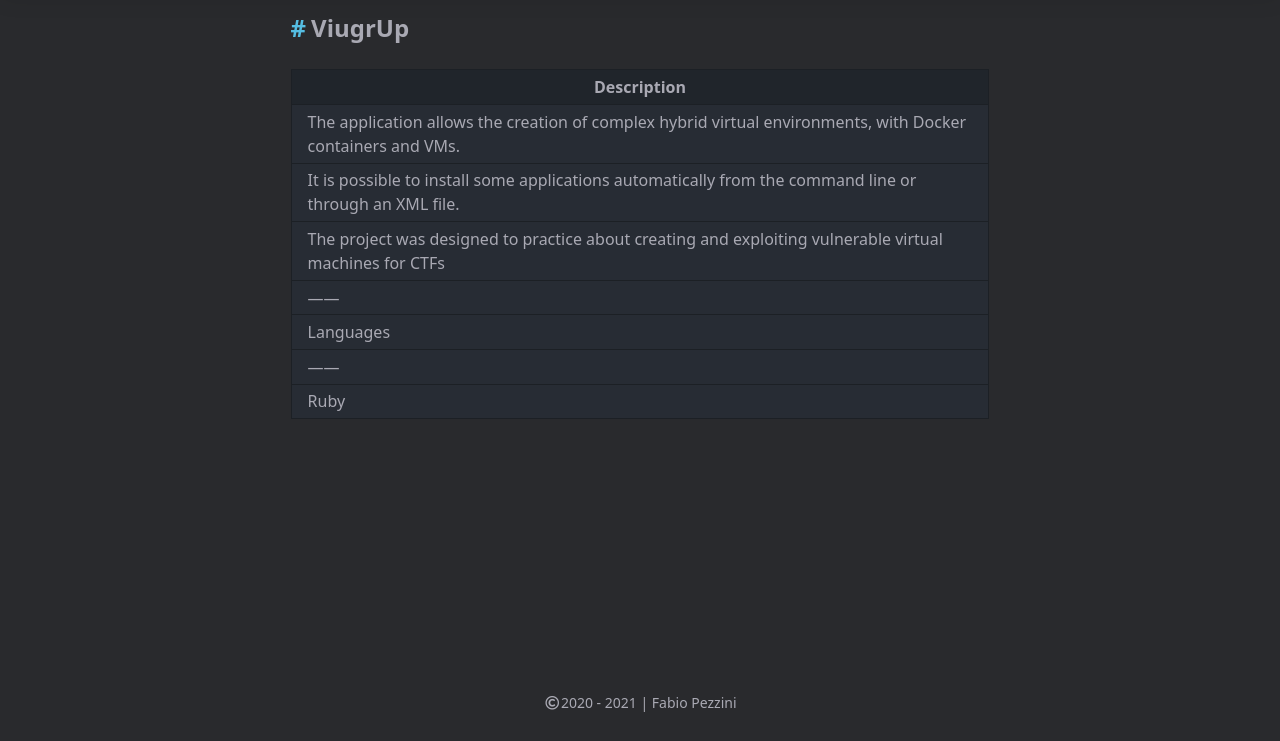
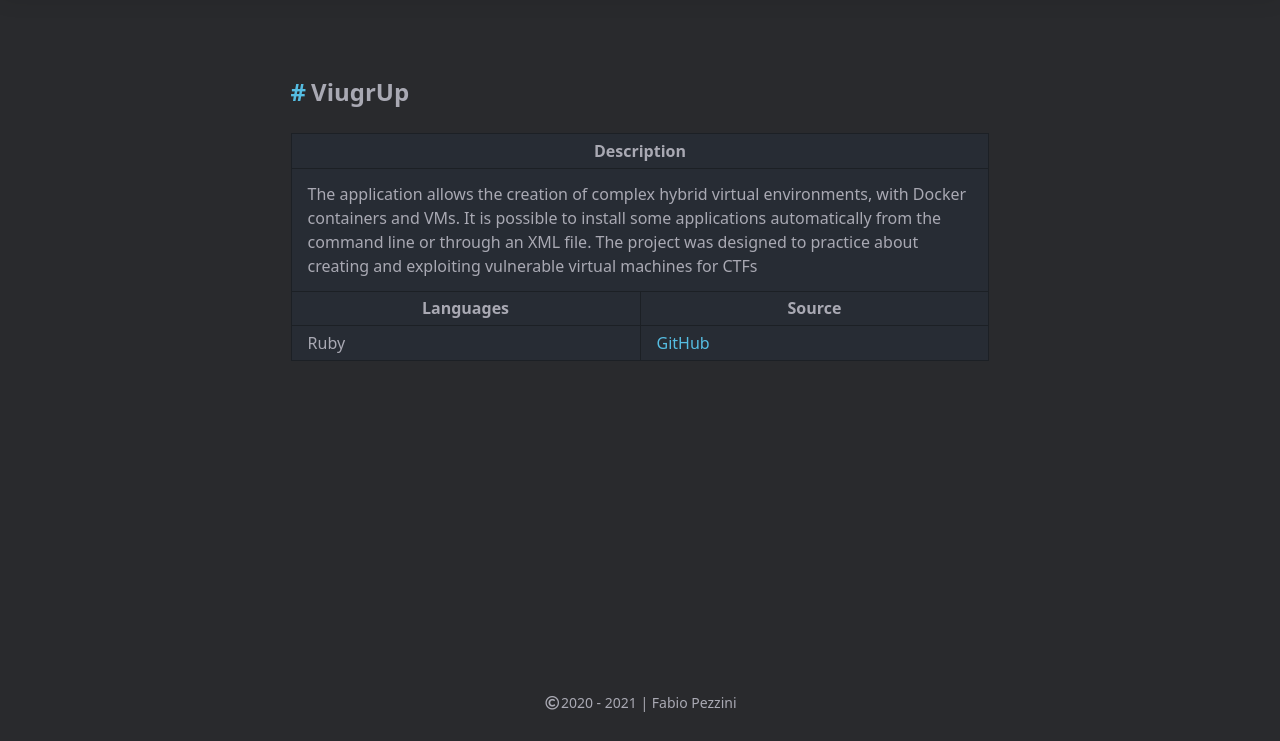
Before and after one commit to FabioPezzini/FabioPezzini.github.io, a plain HTML site: page projects/index.html in a window 1280 px wide. Shown: the part 59-800 px from the top of the page. Drawn offline with Linux system fonts and the light colour scheme.

Commit message:
Site update

```diff
--- a/projects/index.html
+++ b/projects/index.html
@@ -6,13 +6,41 @@
         <meta name="robots" content="noodp" />
         <meta http-equiv="X-UA-Compatible" content="IE=edge, chrome=1">
         <title> - Fabio Pezzini</title><meta name="Description" content="Fabio Pezzini personal site"><meta property="og:title" content="" />
-<meta property="og:description" content="ViugrUp    Description     The application allows the creation of complex hybrid virtual environments, with Docker containers and VMs.   It is possible to install some applications automatically from the command line or through an XML file.   The project was designed to practice about creating and exploiting vulnerable virtual machines for CTFs   &mdash;&mdash;   Languages   &mdash;&mdash;   Ruby    " />
+<meta property="og:description" content="
+ViugrUp
+
+Description
+The application allows the creation of complex hybrid virtual environments, with Docker containers and VMs.
+It is possible to install some applications automatically from the command line or through an XML file.
+The project was designed to practice about creating and exploiting vulnerable virtual machines for CTFs
+
+
+LanguagesSource
+
+Ruby
+GitHub
+
+" />
 <meta property="og:type" content="article" />
 <meta property="og:url" content="https://FabioPezzini.github.io/projects/" />
 
 <meta name="twitter:card" content="summary"/>
 <meta name="twitter:title" content=""/>
-<meta name="twitter:description" content="ViugrUp    Description     The application allows the creation of complex hybrid virtual environments, with Docker containers and VMs.   It is possible to install some applications automatically from the command line or through an XML file.   The project was designed to practice about creating and exploiting vulnerable virtual machines for CTFs   &mdash;&mdash;   Languages   &mdash;&mdash;   Ruby    "/>
+<meta name="twitter:description" content="
+ViugrUp
+
+Description
+The application allows the creation of complex hybrid virtual environments, with Docker containers and VMs.
+It is possible to install some applications automatically from the command line or through an XML file.
+The project was designed to practice about creating and exploiting vulnerable virtual machines for CTFs
+
+
+LanguagesSource
+
+Ruby
+GitHub
+
+"/>
 <meta name="application-name" content="Fabio Pezzini">
 <meta name="apple-mobile-web-app-title" content="Fabio Pezzini"><meta name="theme-color" content="#ffffff"><meta name="msapplication-TileColor" content="#da532c"><link rel="shortcut icon" type="image/x-icon" href="/favicon.ico" />
         <link rel="icon" type="image/png" sizes="32x32" href="/favicon-32x32.png">
@@ -25,7 +53,7 @@
         "mainEntityOfPage": {
             "@type": "WebPage",
             "@id": "https:\/\/FabioPezzini.github.io\/projects\/"
-        },"genre": "page","wordcount":  53 ,
+        },"genre": "page","wordcount":  52 ,
         "url": "https:\/\/FabioPezzini.github.io\/projects\/","license": "This work is licensed under a Creative Commons Attribution-NonCommercial 4.0 International License.","publisher": {
             "@type": "Organization",
             "name": "xxxx"},"author": {
@@ -97,38 +125,23 @@
     <div id="search-dropdown-mobile"></div>
 </div>
 <main class="main">
-                <div class="container"><div class="page single special"><h1 class="single-title animated pulse faster"></h1><div class="content" id="content"><h2 id="viugrup">ViugrUp</h2>
+                <div class="container"><div class="page single special"><h1 class="single-title animated pulse faster"></h1><div class="content" id="content"><br>
+<br>
+<h2>ViugrUp</h2>
 <table>
-<thead>
-<tr>
-<th>Description</th>
-</tr>
-</thead>
-<tbody>
-<tr>
-<td>The application allows the creation of complex hybrid virtual environments, with Docker containers and VMs.</td>
-</tr>
-<tr>
-<td>It is possible to install some applications automatically from the command line or through an XML file.</td>
-</tr>
-<tr>
-<td>The project was designed to practice about creating and exploiting vulnerable virtual machines for CTFs</td>
-</tr>
-<tr>
-<td>&mdash;&mdash;</td>
-</tr>
-<tr>
-<td>Languages</td>
-</tr>
-<tr>
-<td>&mdash;&mdash;</td>
-</tr>
-<tr>
-<td>Ruby</td>
-</tr>
-</tbody>
-</table>
-</div></div></div>
+    <tr><th colspan="2">Description</th></tr>
+    <tr class="descr">
+        <td colspan="2"><p>The application allows the creation of complex hybrid virtual environments, with Docker containers and VMs.
+        It is possible to install some applications automatically from the command line or through an XML file.
+        The project was designed to practice about creating and exploiting vulnerable virtual machines for CTFs
+        </p></td>
+    </tr>
+    <tr><th style="width: 50%">Languages</th><th>Source</th></tr>
+    <tr>
+        <td>Ruby</td>
+        <td><a href="https://github.com/FabioPezzini/ViugrUp">GitHub</a>
+    </tr>
+</table></div></div></div>
             </main><footer class="footer">
         <div class="footer-container"><div class="footer-line"><i class="far fa-copyright fa-fw"></i><span itemprop="copyrightYear">2020 - 2021</span>&nbsp;|&nbsp;<span class="license">Fabio Pezzini</span></div>
         </div>
--- a/sitemap.xml
+++ b/sitemap.xml
@@ -16,4 +16,4 @@
             <loc>https://FabioPezzini.github.io/categories/vagrant/</loc><lastmod>2020-05-01T00:00:00&#43;00:00</lastmod><changefreq>weekly</changefreq><priority>0.5</priority></url><url>
             <loc>https://FabioPezzini.github.io/tags/vm/</loc><lastmod>2020-05-01T00:00:00&#43;00:00</lastmod><changefreq>weekly</changefreq><priority>0.5</priority></url><url>
             <loc>https://FabioPezzini.github.io/about/</loc><changefreq>weekly</changefreq><priority>0.5</priority></url><url>
-            <loc>https://FabioPezzini.github.io/projects/</loc><priority>0</priority></url></urlset>
+            <loc>https://FabioPezzini.github.io/projects/</loc><changefreq>weekly</changefreq><priority>0.5</priority></url></urlset>
```
Also changed, not shown: about/index.html (+3 -29 lines), index.json (+1 -1 lines), 2 other files.
